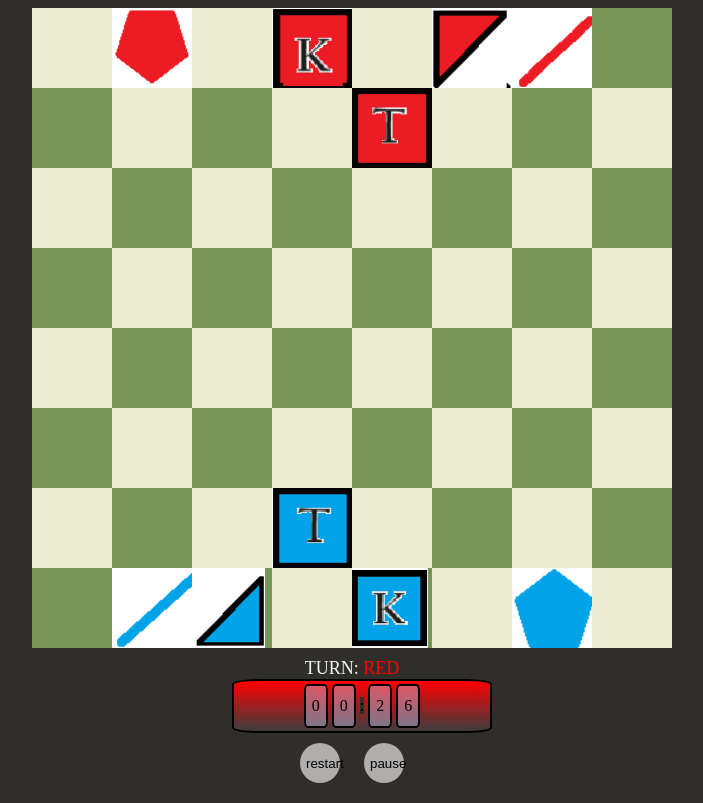
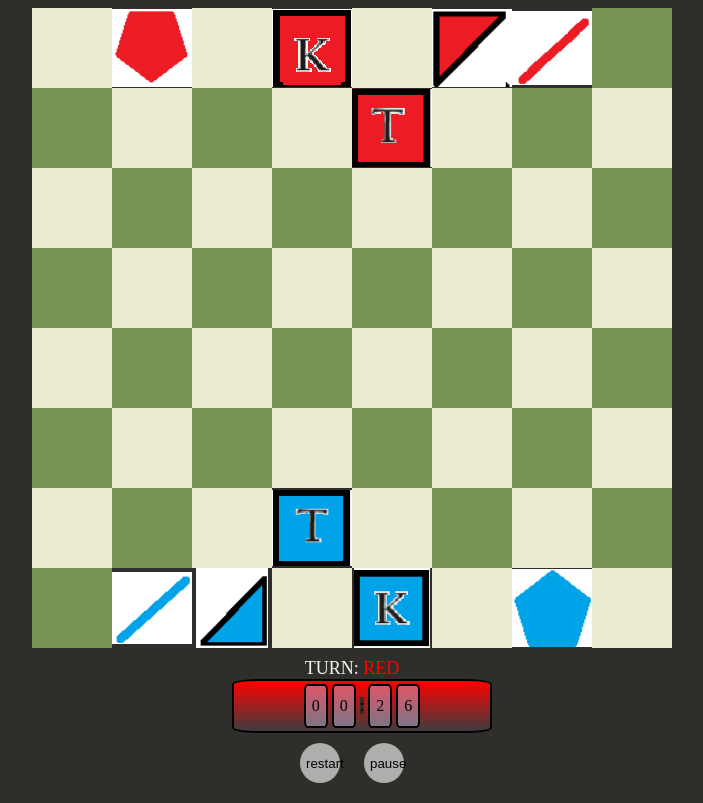
Before and after one commit to Atharvayeole9/Ricochet-Rumble, a plain HTML site: page index.html in a window 1280 px wide. Shown: the whole page, without its empty margins (288-991 px from the left). Drawn offline with Linux system fonts and the light colour scheme.

Commit message:
Update styles.css
Signed-off-by: Atharvayeole9 <143500181+Atharvayeole9@users.noreply.github.com>

```diff
--- a/styles.css
+++ b/styles.css
@@ -40,6 +40,11 @@
     display : flex;
     width : 80px;
     height : 80px;
+    img{
+        height: 100%;
+        width: 100%;
+        object-fit: contain;
+    }
 }
 
 .black{
```
